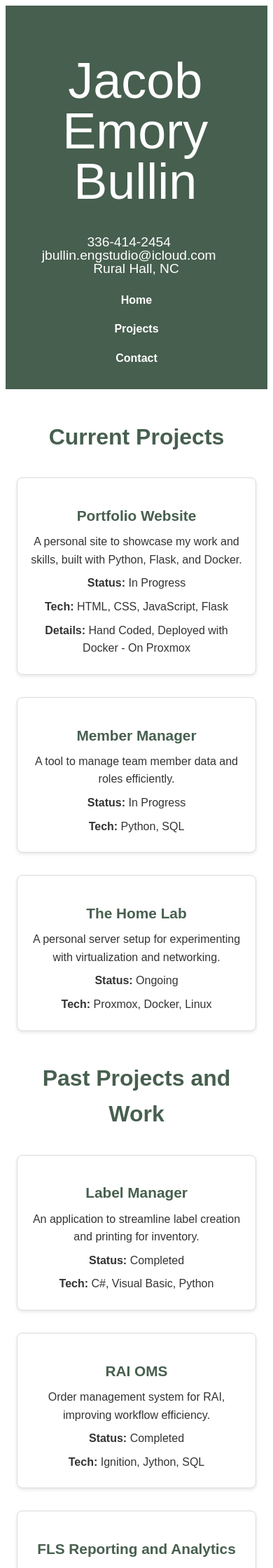
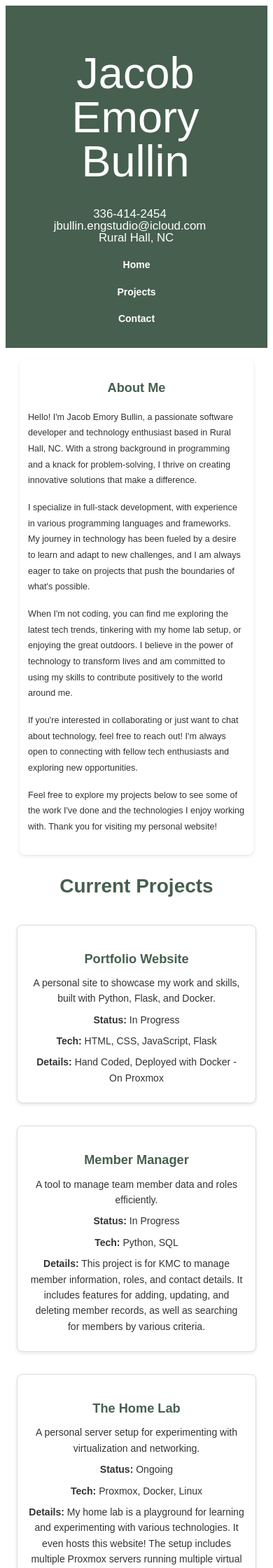
Before and after one commit to Falconier/Personal-Site, a Flask app: page / in a window 390 px wide. Shown: the top 2240 px of the page at 70% size. Run offline with Flask 3, Linux system fonts and the light colour scheme.

Commit message:
continued filling in more information for the about me and projects on the index page

```diff
--- a/static/css/style.css
+++ b/static/css/style.css
@@ -177,7 +177,66 @@ ul {
     opacity: 0;
 }
 
-/* Add to your existing CSS */
+
+.about {
+    max-width: 800px;
+    margin: 0 auto;
+    padding: 2rem;
+    text-align: left;
+    background: #fff;
+    border-radius: 8px;
+    box-shadow: 0 2px 5px rgba(0, 0, 0, 0.1);
+}
+
+.about h2 {
+    font-family: Copperplate, "Copperplate Gothic Light", fantasy;
+    font-size: 2em;
+    color: #475f4f;
+    margin-bottom: 1rem;
+    text-align: center;
+}
+
+.about p {
+    font-size: 1em;
+    color: #333;
+    margin-bottom: 1rem;
+    line-height: 1.8;
+}
+
+.about p strong {
+    color: #475f4f;
+}
+
+@media (max-width: 600px) {
+    .about {
+        padding: 1rem;
+        margin: 0 0.5rem;
+        max-width: 100%;
+    }
+
+    .about h2 {
+        font-size: 1.5em;
+    }
+
+    .about p {
+        font-size: 0.95em;
+    }
+}
+
+@media (max-width: 400px) {
+    .about {
+        padding: 0.75rem;
+        margin: 0 0.25rem;
+    }
+
+    .about h2 {
+        font-size: 1.3em;
+    }
+
+    .about p {
+        font-size: 0.9em;
+    }
+}
 
 .projects {
     max-width: 1200px;
@@ -270,6 +329,11 @@ ul {
 
 /* Responsive design */
 @media (max-width: 600px) {
+    body {
+        font-size: 14px;
+        overflow-x: hidden;
+    }
+
     nav ul {
         flex-direction: column;
         gap: 1rem;
--- a/templates/index.html
+++ b/templates/index.html
@@ -52,6 +52,26 @@
             </h2>
         </section> -->
 
+        <section id="about">
+            <div class="about">
+                <h2>About Me</h2>
+                <p>Hello! I'm Jacob Emory Bullin, a passionate software developer and technology enthusiast based in
+                    Rural Hall, NC. With a strong background in programming and a knack for problem-solving, I thrive on
+                    creating innovative solutions that make a difference.</p>
+                <p>I specialize in full-stack development, with experience in various programming languages and
+                    frameworks. My journey in technology has been fueled by a desire to learn and adapt to new
+                    challenges, and I am always eager to take on projects that push the boundaries of what's possible.
+                </p>
+                <p>When I'm not coding, you can find me exploring the latest tech trends, tinkering with my home lab
+                    setup, or enjoying the great outdoors. I believe in the power of technology to transform lives and
+                    am committed to using my skills to contribute positively to the world around me.</p>
+                <p>If you're interested in collaborating or just want to chat about technology, feel free to reach out!
+                    I'm always open to connecting with fellow tech enthusiasts and exploring new opportunities.</p>
+                <p>Feel free to explore my projects below to see some of the work I've done and the technologies I enjoy
+                    working with. Thank you for visiting my personal website!</p>
+            </div>
+        </section>
+
         <section id="projects" class="projects">
             <h2>Current Projects</h2>
             <div class="project-list">
@@ -67,12 +87,28 @@
                     <p>A tool to manage team member data and roles efficiently.</p>
                     <p><strong>Status:</strong> In Progress</p>
                     <p><strong>Tech:</strong> Python, SQL</p>
+                    <p><strong>Details:</strong> This project is for KMC to manage member information, roles, and contact details.
+                    It includes features for adding, updating, and deleting member records, as well as searching for members by various criteria.</p>
                 </div>
                 <div class="project-card">
                     <h3>The Home Lab</h3>
                     <p>A personal server setup for experimenting with virtualization and networking.</p>
                     <p><strong>Status:</strong> Ongoing</p>
                     <p><strong>Tech:</strong> Proxmox, Docker, Linux</p>
+                    <p><strong>Details:</strong> My home lab is a playground for learning and experimenting with various technologies. It even hosts this website!
+                    The setup includes multiple Proxmox servers running multiple virtual machines and containers, allowing me to test different configurations and software.
+                    <!-- This environment is used for development, testing, and learning purposes, allowing me to explore new technologies and improve my skills in a practical setting.
+                    I use it to run various services, including web servers, databases, and development environments, all managed through Proxmox for easy deployment and scaling. -->
+                    </p>
+                </div>
+                <div class="project-card">
+                    <h3>KMC IT/AV Coordinator</h3>
+                    <p>Managing IT and AV systems for KMC, ensuring smooth operations and support.</p>
+                    <p><strong>Status:</strong> Ongoing</p>
+                    <p><strong>Tech:</strong> Proxmox, Docker, Linux</p>
+                    <p><strong>Details:</strong> Project involves overseeing the IT infrastructure and audiovisual systems for KMC,
+                    ensuring everything runs smoothly and efficiently. This includes troubleshooting issues,
+                    managing hardware and software, and providing support to users.</p>
                 </div>
             </div>
 
```
Lines whose indentation alone changed are shown as unchanged.
